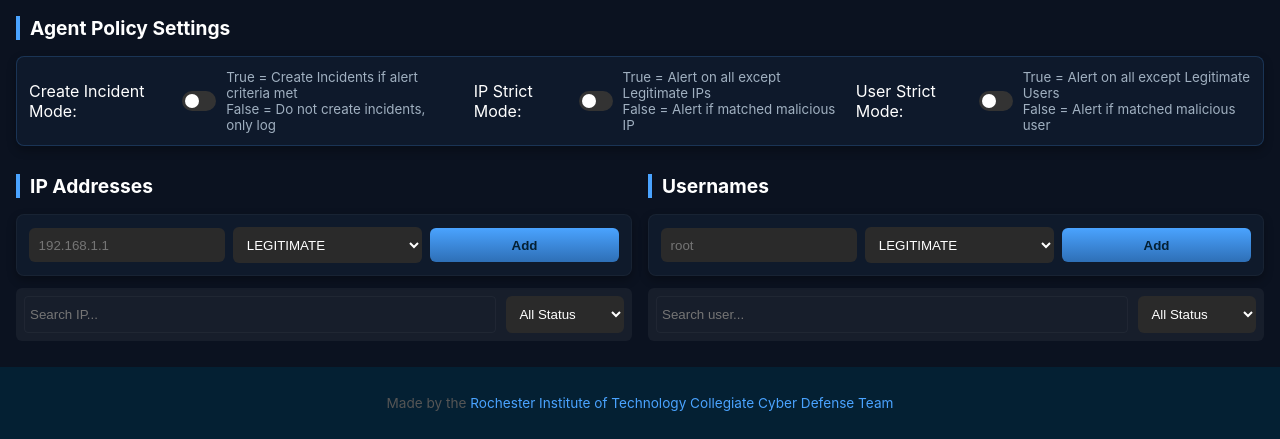
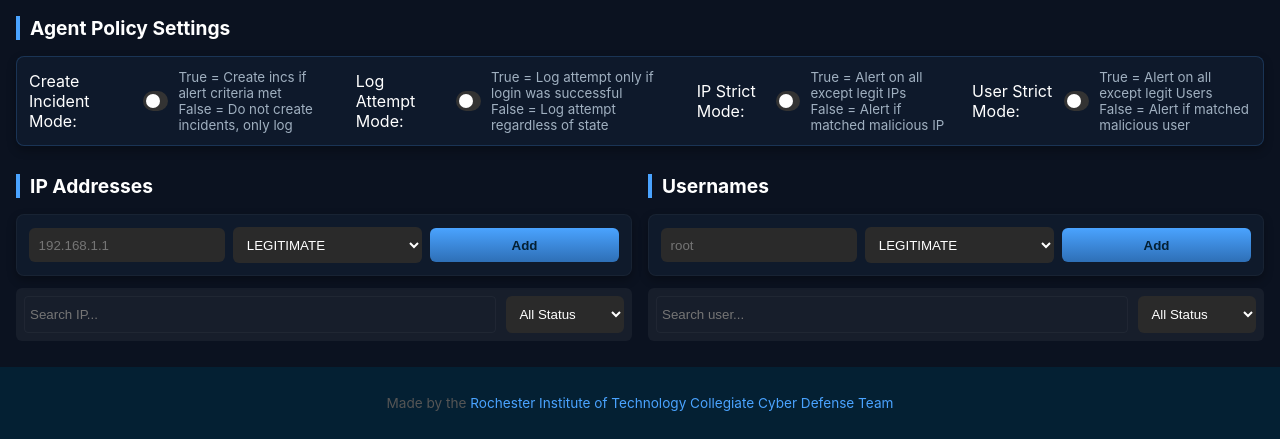
Before and after one commit to Guac0/birdsnest, a Python web app: template roles/stabvest_server/files/templates/authconfig.html in a window 1280 px wide. Shown: the part 86-525 px from the top of the page. Run offline with Jinja, Linux system fonts and the light colour scheme; the template is opened without the code that fills it, so the values that code supplies are empty.

Commit message:
stabvest_server - add AUTHCONFIG_LOG_ATTEMPT_SUCCESSFUL

```diff
--- a/roles/stabvest_server/defaults/main.yaml
+++ b/roles/stabvest_server/defaults/main.yaml
@@ -25,6 +25,7 @@ webhook_url: "https://discord.com/api/webhooks/1445146908808188065/1xkiXfsL7ie8i
 authconfig_strict_ip: false
 authconfig_strict_user: false
 authconfig_create_incident: false
+authconfig_log_attempt_successful: true
 agent_auth_tokens:
   testtoken:
     added_by: "default"
--- a/roles/stabvest_server/files/config.json
+++ b/roles/stabvest_server/files/config.json
@@ -11,7 +11,8 @@
   "WEBHOOK_URL": "",
   "AUTHCONFIG_STRICT_IP": false,
   "AUTHCONFIG_STRICT_USER": false,
-  "AUTHCONFIG_CREATE_INCIDENT": true,
+  "AUTHCONFIG_CREATE_INCIDENT": false,
+  "AUTHCONFIG_LOG_ATTEMPT_SUCCESSFUL": true,
   "AGENT_AUTH_TOKENS": {
         "testtoken": {
             "added_by": "default"
--- a/roles/stabvest_server/files/templates/authconfig.html
+++ b/roles/stabvest_server/files/templates/authconfig.html
@@ -77,7 +77,15 @@
             <input type="checkbox" id="createIncidentToggle" onchange="updatePolicy('create_incident', this.checked)">
             <span class="slider"></span>
             </label>
-            <small style="color:var(--muted)">True = Create Incidents if alert criteria met<br>False = Do not create incidents, only log</small>
+            <small style="color:var(--muted)">True = Create incs if alert criteria met<br>False = Do not create incidents, only log</small>
+        </div>
+        <div class="toggle-container">
+            <span>Log Attempt Mode:</span>
+            <label class="switch">
+            <input type="checkbox" id="logAttemptSuccessfulToggle" onchange="updatePolicy('log_attempt_successful', this.checked)">
+            <span class="slider"></span>
+            </label>
+            <small style="color:var(--muted)">True = Log attempt only if login was successful<br>False = Log attempt regardless of state</small>
         </div>
       <div class="toggle-container">
         <span>IP Strict Mode:</span>
@@ -85,7 +93,7 @@
           <input type="checkbox" id="strictIpToggle" onchange="updatePolicy('strict_ip', this.checked)">
           <span class="slider"></span>
         </label>
-        <small style="color:var(--muted)">True = Alert on all except Legitimate IPs<br>False = Alert if matched malicious IP</small>
+        <small style="color:var(--muted)">True = Alert on all except legit IPs<br>False = Alert if matched malicious IP</small>
       </div>
       <div class="toggle-container">
         <span>User Strict Mode:</span>
@@ -93,7 +101,7 @@
           <input type="checkbox" id="strictUserToggle" onchange="updatePolicy('strict_user', this.checked)">
           <span class="slider"></span>
         </label>
-        <small style="color:var(--muted)">True = Alert on all except Legitimate Users<br>False = Alert if matched malicious user</small>
+        <small style="color:var(--muted)">True = Alert on all except legit Users<br>False = Alert if matched malicious user</small>
       </div>
     </div>
   </section>
@@ -177,6 +185,7 @@ async function refreshConfig() {
         const policies = await apiCall('/list_authconfigglobal', {});
 
         document.getElementById('createIncidentToggle').checked = !!policies.create_incident;
+        document.getElementById('logAttemptSuccessfulToggle').checked = !!policies.log_attempt_successful;
         document.getElementById('strictIpToggle').checked = !!policies.strict_ip;
         document.getElementById('strictUserToggle').checked = !!policies.strict_user;
 
--- a/roles/stabvest_server/templates/config.json.j2
+++ b/roles/stabvest_server/templates/config.json.j2
@@ -12,6 +12,7 @@
   "AUTHCONFIG_STRICT_IP": {{ authconfig_strict_ip }},
   "AUTHCONFIG_STRICT_USER": {{ authconfig_strict_user }},
   "AUTHCONFIG_CREATE_INCIDENT": {{ authconfig_create_incident }},
+  "AUTHCONFIG_LOG_ATTEMPT_SUCCESSFUL": {{ authconfig_log_attempt_successful }},
   "AGENT_AUTH_TOKENS": {{ agent_auth_tokens | to_json }},
   "WEBGUI_USERS": {{ webgui_users | to_json }}
 }
```
Also changed, not shown: roles/stabvest_server/files/server.py (+10 -3 lines).
